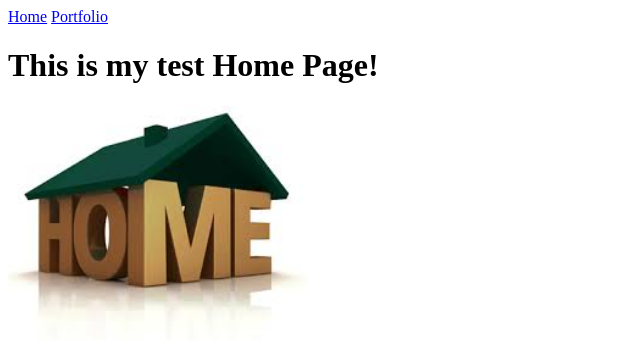
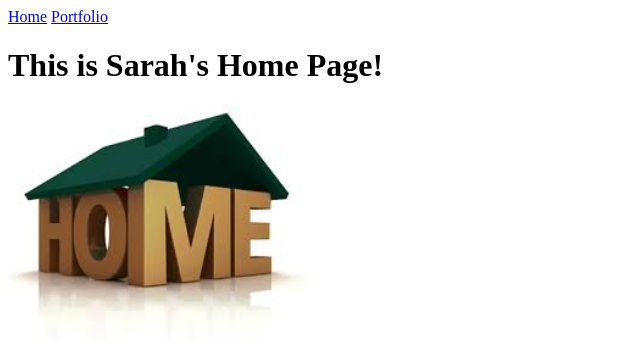
Before and after one commit to saecoding/saecoding.github.io, a plain HTML site: page index.html in a window 1280 px wide. Shown: the full height of the page, 0-640 px from the left. Drawn offline with Linux system fonts and the light colour scheme.

Commit message:
Title Change

```diff
--- a/index.html
+++ b/index.html
@@ -7,7 +7,7 @@
   <body>
     <a href="index.html">Home</a>
     <a href="portfolio.html">Portfolio</a>
-    <h1>This is my test Home Page!</h1>
+    <h1>This is Sarah's Home Page!</h1>
     <img src="images/home.jpg" height="250">
   </body>
 </html>
```
